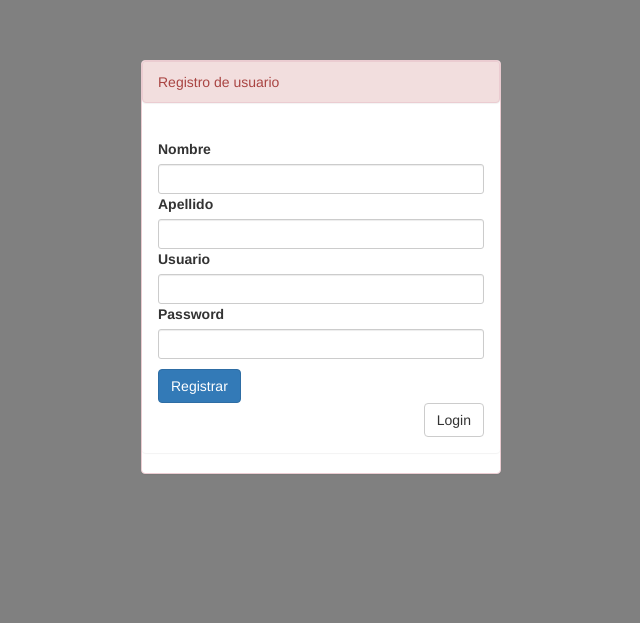
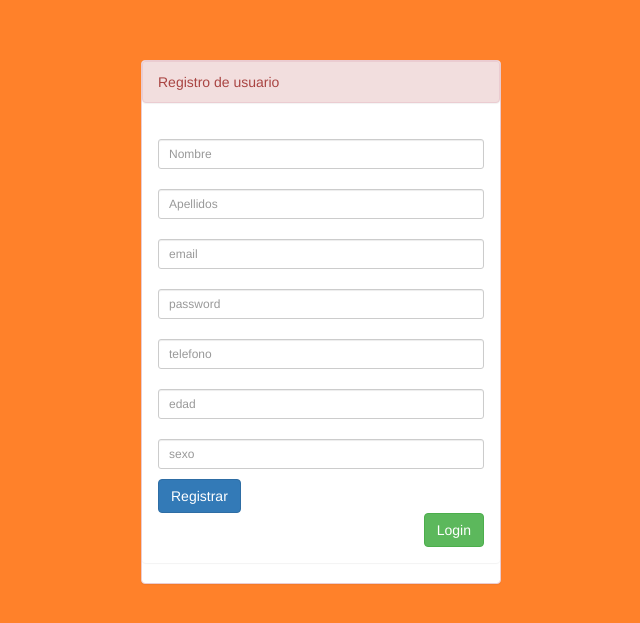
Before and after one commit to victorpach1940/PsicApp, a PHP site: page /PsicApp/login/registro.php in a window 1280 px wide. Shown: the top 623 px of the page, without its empty margins (319-959 px from the left). Run offline with PHP 8.4, Linux system fonts and the light colour scheme.

Commit message:
Se agrego el login

```diff
--- a/login/bd/usuarios.sql
+++ b/login/bd/usuarios.sql
@@ -6,8 +6,11 @@ use pruebas2;
 create table usuarios(
 				id int auto_increment,
 				nombre varchar(50),
-				apellido varchar(50),
+				apellidos varchar(50),
 				usuario varchar(50),
 				password text(50),
+				telefono varchar(50),
+				edad      int,
+				sexo      varchar(10),
 				primary key(id)
 					);
--- a/login/registro.php
+++ b/login/registro.php
@@ -4,7 +4,7 @@
 	<title>Registro</title>
 	<?php require_once "scripts.php"; ?>
 </head>
-<body style="background-color: gray">
+<body style="background-color: #FF812A">
 <br><br><br>
 <div class="container">
 	<div class="row">
@@ -14,19 +14,25 @@
 				<div class="panel panel-heading">Registro de usuario</div>
 				<div class="panel panel-body">
 					<form id="frmRegistro">
-						<label>Nombre</label>
-					<input type="text" class="form-control input-sm" id="nombre" name="">
-					<label>Apellido</label>
-					<input type="text" class="form-control input-sm" id="apellido" name="">
-					<label>Usuario</label>
-					<input type="text" class="form-control input-sm" id="usuario" name="">
-					<label>Password</label>
-					<input type="text" class="form-control input-sm" id="password" name="">
+
+					<input type="text" class="form-control input-sm" id="nombre" name="" placeholder="Nombre">
+					<br>
+					<input type="text" class="form-control input-sm" id="apellidos" name="" placeholder="Apellidos">
+					<br>
+					<input type="text" class="form-control input-sm" id="usuario" name="" placeholder="email">
+					<br>
+					<input type="text" class="form-control input-sm" id="password" name="" placeholder="password">
+					<br>
+					<input type="text" class="form-control input-sm" id="telefono" name="" placeholder="telefono">
+					<br>
+					<input type="text" class="form-control input-sm" id="edad" name="" placeholder="edad">
+					<br>
+					<input type="text" class="form-control input-sm" id="sexo" name="" placeholder="sexo">
 					<p></p>
 					<span class="btn btn-primary" id="registrarNuevo">Registrar</span>
 					</form>
 					<div style="text-align: right;">
-						<a href="index.php" class="btn btn-default">Login</a>
+						<a href="index.php" class="btn btn-success">Login</a>
 					</div>
 				</div>
 			</div>
@@ -42,23 +48,38 @@
 		$('#registrarNuevo').click(function(){
 
 			if($('#nombre').val()==""){
-				alertify.alert("Debes agregar el nombre");
+				alertify.alert("Debes agregar un nombre");
 				return false;
-			}else if($('#apellido').val()==""){
-				alertify.alert("Debes agregar el apellido");
+			}else if($('#apellidos').val()==""){
+				alertify.alert("Debes agregar los apellidos");
 				return false;
 			}else if($('#usuario').val()==""){
-				alertify.alert("Debes agregar el usuario");
+				alertify.alert("Debes agregar un email");
 				return false;
 			}else if($('#password').val()==""){
-				alertify.alert("Debes agregar el password");
+				alertify.alert("Debes agregar un password");
+				return false;
+			}else if($('#telefono').val()==""){
+				alertify.alert("Debes agregar un telefono");
+				return false;
+			}else if($('#edad').val()==""){
+				alertify.alert("Debes agregar la edad");
+				return false;
+			}else if($('#sexo').val()==""){
+				alertify.alert("Debes agregar el sexo");
 				return false;
 			}
 
+
+
+
 			cadena="nombre=" + $('#nombre').val() +
-					"&apellido=" + $('#apellido').val() +
+					"&apellidos=" + $('#apellidos').val() +
 					"&usuario=" + $('#usuario').val() +
-					"&password=" + $('#password').val();
+					"&password=" + $('#password').val()+
+					"&telefono=" + $('#telefono').val()+
+					"&edad=" + $('#edad').val()+
+					"&sexo=" + $('#sexo').val();
 
 					$.ajax({
 						type:"POST",
@@ -67,7 +88,7 @@
 						success:function(r){
 
 							if(r==2){
-								alertify.alert("Este usuario ya existe, prueba con otro :)");
+								alertify.alert("¡Este email ya existe, prueba con otro!");
 							}
 							else if(r==1){
 								$('#frmRegistro')[0].reset();
--- a/php/menu_superior.php
+++ b/php/menu_superior.php
@@ -16,8 +16,8 @@
         <li><a href="#portfolio">Nosotros</a></li>
         <li><a class="nav-link" href="#services">Informate</a></li>
         <li><a href="#contact">Contacto</a></li>
-        <li><a href="">Sesion privada</a></li>
-        <li><a href="">Iniciar/Registrarse</a></li>
+        <li><a href="#">Sesion privada</a></li>
+        <li><a href="../login/index.php">Iniciar/Registrarse</a></li>
       </ul>
     </div>
   </div>
```
Also changed, not shown: login/index.php (+6 -6 lines), login/php/registro.php (+6 -3 lines), php/index.php (+9 -9 lines).
